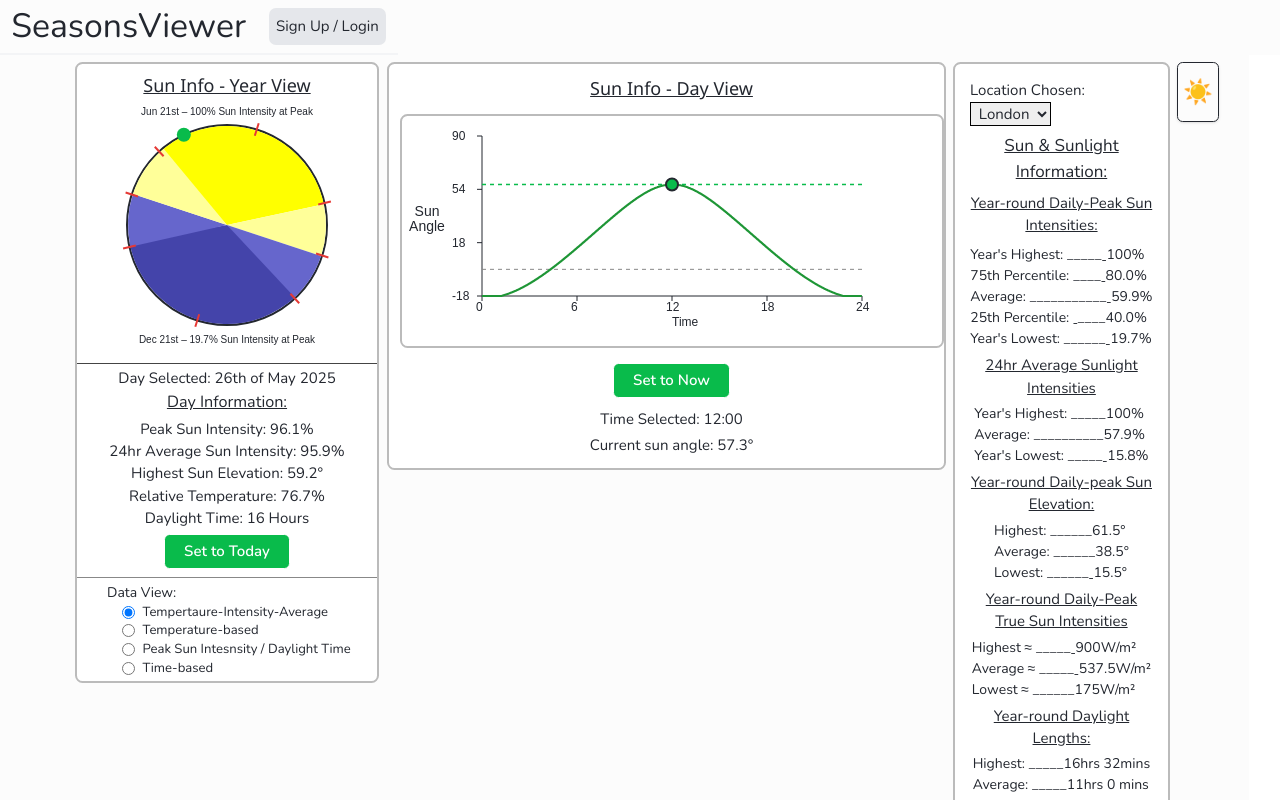
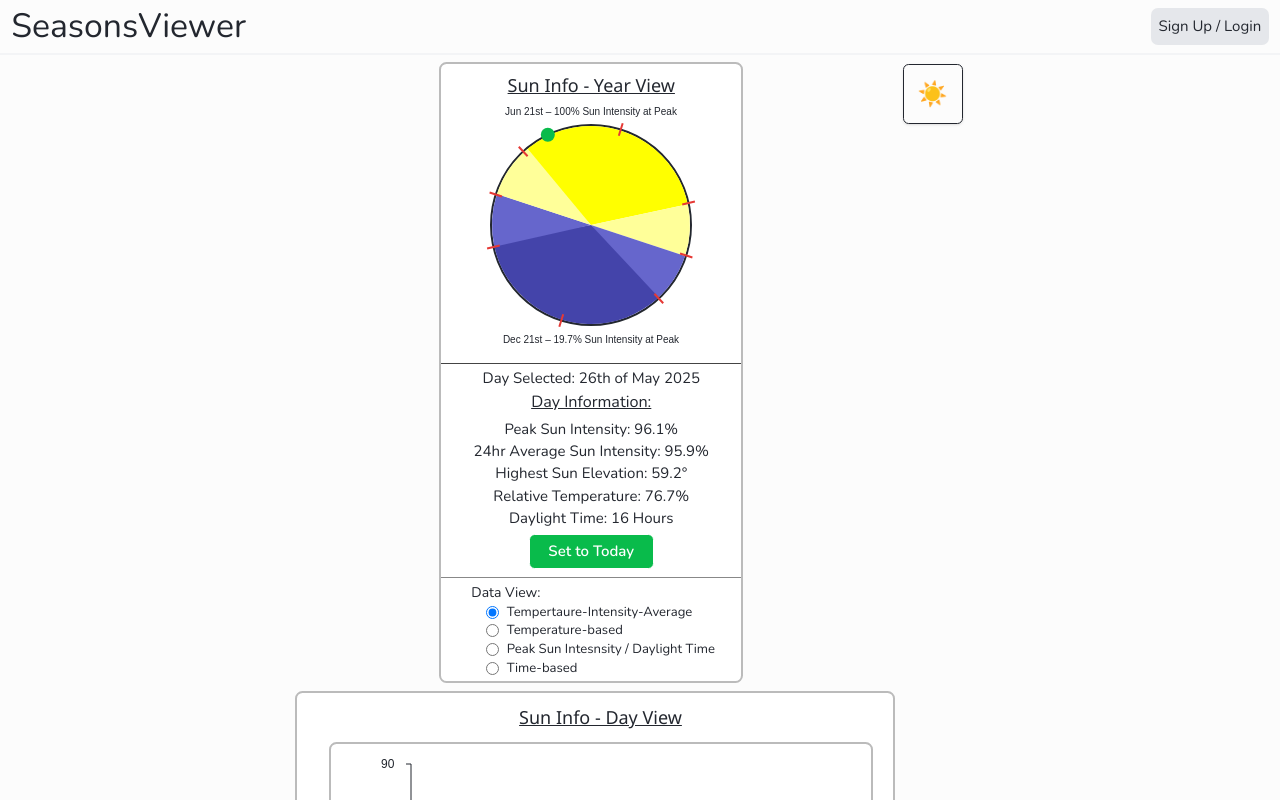
Before and after one commit to tobyhogan/seasons-viewer-tool, a React (Vite) app: page / in a window 1280 px wide. Shown: the top 800 px of the page. Built offline with nearby package versions, Linux system fonts and the light colour scheme; no server answers.

Commit message:
made mobile view functional, column arrangement

```diff
--- a/src/components/ViewerTool.tsx
+++ b/src/components/ViewerTool.tsx
@@ -226,6 +226,16 @@ function ViewerTool() {
     const sw = { x: circCenterX - diag, y: circCenterY + diag };
     const se = { x: circCenterX + diag, y: circCenterY + diag };
 
+    // Helper to draw a perpendicular marker at (x, y) with angle theta
+    const drawDiagonalMarker = (x: number, y: number, angle: number, len: number) => {
+        const dx = Math.cos(angle) * len / 2;
+        const dy = Math.sin(angle) * len / 2;
+        ctx.beginPath();
+        ctx.moveTo(x - dx, y - dy);
+        ctx.lineTo(x + dx, y + dy);
+        ctx.stroke();
+    };
+
     // Draw blue markers (perpendicular to circle) and diagonal markers if enabled
     if (markerType === "timeBased") {
       ctx.save();
@@ -261,16 +271,6 @@ function ViewerTool() {
       ctx.save();
       ctx.strokeStyle = colors.blueLight;
       ctx.lineWidth = 2;
-
-      // Helper to draw a perpendicular marker at (x, y) with angle theta
-      function drawDiagonalMarker(x: number, y: number, angle: number, len: number) {
-          const dx = Math.cos(angle) * len / 2;
-          const dy = Math.sin(angle) * len / 2;
-          ctx.beginPath();
-          ctx.moveTo(x - dx, y - dy);
-          ctx.lineTo(x + dx, y + dy);
-          ctx.stroke();
-      }
 
       // NW: angle = -3 * Math.PI / 4 (perpendicular to radius at NW)
       drawDiagonalMarker(nw.x - 1, nw.y - 1, -3 * Math.PI / 4, 8 + 3);
@@ -1085,12 +1085,12 @@ function ViewerTool() {
 
   // --- Render ---
   return (
-    <div className={`${darkThemeEnabled ? "dark" : "light"}`}>
-      <div className="w-min bg-gray-50 flex flex-row">
+    <div className={`${darkThemeEnabled ? "dark" : "light"} mx-auto bg-gray-50`}>
+      <div className="w-min flex flex-row mx-auto">
         {/* Toggle Dark Mode Button in top right */}
 
-        <div className="container1 w-fit justify-center mt-2 flex">
-          <div id="column1" className=" ml-20 w-fit rounded-lg">
+        <div className="container1 w-max justify-center mt-2 flex">
+          <div id="column1" className="w-fit rounded-lg mx-auto mb-2">
             <div className="rounded-lg border-2 border-black bg-white">
               <h2 className="text-center text-[18px] mt-2 mb-[-9px] underline">Sun Info - Year View</h2>
               <canvas
@@ -1178,7 +1178,7 @@ function ViewerTool() {
                 </div>
             </div>
           </div>
-          <div className="middleColumn border-2 rounded-lg h-fit mt-[0px] ml-2 w-[600px] pl-[11px] bg-white pb-3">
+          <div className="middleColumn border-2 rounded-lg h-fit mt-[0px] ml-2 w-[600px] pl-[11px] bg-white pb-3 mx-auto mb-2">
             <h2 className="text-center underline text-[18px] mt-3">Sun Info - Day View</h2>
             <div className="dayViewTool">
               {/* Time selected display */}
@@ -1202,8 +1202,8 @@ function ViewerTool() {
             </div>
           </div>
           <div className="rightColumn ml-2">
-            <div className="border-2 h-fit rounded-lg p-4 w-fit bg-white">
-              <div className="mb-2">
+            <div className="border-2 h-fit rounded-lg p-4 w-fit bg-white mx-auto mb-2">
+              <div className="mb-2 mx-auto">
                 <label htmlFor="pet-select">Location Chosen:</label>
                 <select
                   name="location"
@@ -1257,17 +1257,17 @@ function ViewerTool() {
             </div>
           </div>
 
+        </div>
         <button
           onClick={toggleTheme}
           aria-label="Toggle dark mode"
-            className="w-16 h-16 mr-8 rounded-md bg-gray-circCenterY ml-2 text-gray-800 shadow hover:bg-gray-300 dark:bg-gray-800 dark:text-gray-100 dark:hover:bg-gray-700 transition"
+          className="w-16 h-16 mr-8 mt-2.5 rounded-md bg-gray-circCenterY ml-2 text-gray-800 shadow hover:bg-gray-300 dark:bg-gray-800 dark:text-gray-100 dark:hover:bg-gray-700 transition"
           style={{ fontSize: 24 }}
         >
           {darkThemeEnabled ? "🌙" : "☀️"}
         </button>
       </div>
     </div>
-    </div>
   );
 }
 
--- a/src/components/sections/Header.tsx
+++ b/src/components/sections/Header.tsx
@@ -88,7 +88,7 @@ function Header({ dataUpdate, setDataUpdate}) {
   return (
     <div className='bg-gray-100 dark:bg-grayNew-825 w-screen'>
       <nav
-        className="flex justify-between px-3 py-2 border-b-2 border-gray-100 dark:border-grayNew-825 text-grayNew-550 dark:text-grayNew-200 w-max">
+        className="flex justify-between px-3 py-2 border-b-2 border-gray-100 dark:border-grayNew-825 text-grayNew-550 dark:text-grayNew-200 w-full">
         { session ?
           <>
             <Link to="/home" className='mr-6 ml-5 text-[30.5px]'>SeasonsViewer</Link>
--- a/src/styles/App.css
+++ b/src/styles/App.css
@@ -43,7 +43,7 @@ body {
   }
   */
 
-@media only screen and (max-width: 1240px) {
+@media only screen and (max-width: 1380px) {
 
   .container1 {
     flex-direction: column;
@@ -53,7 +53,7 @@ body {
 }
 
 
-@media only screen and (min-width: 1240px) {
+@media only screen and (min-width: 1380px) {
 
 
   .container1 {
```
Lines whose indentation alone changed are shown as unchanged.
